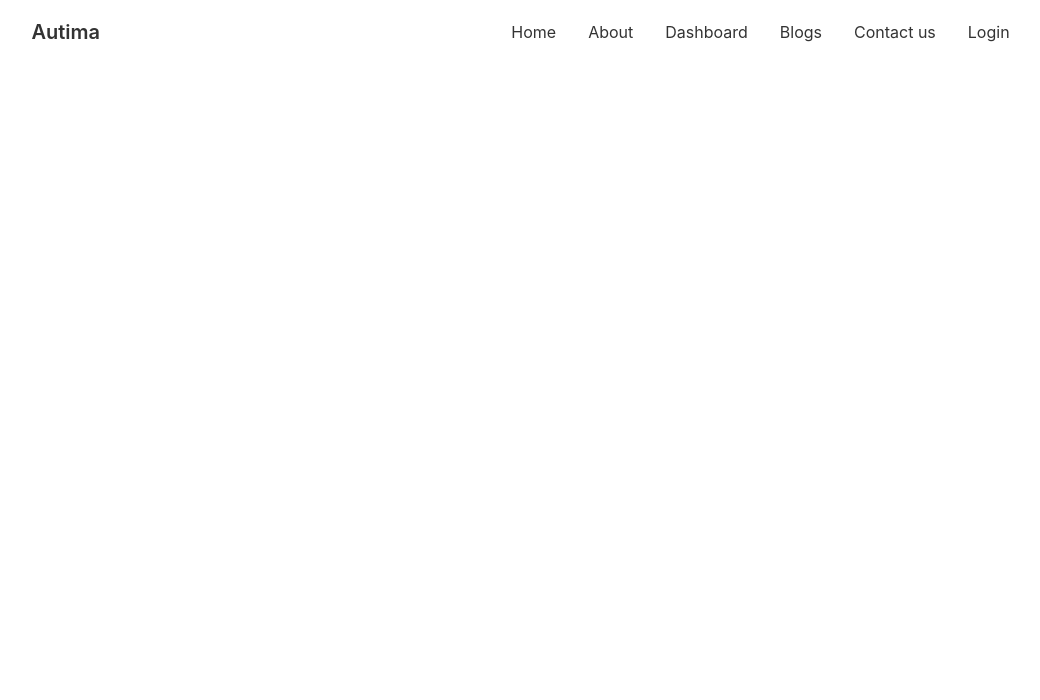
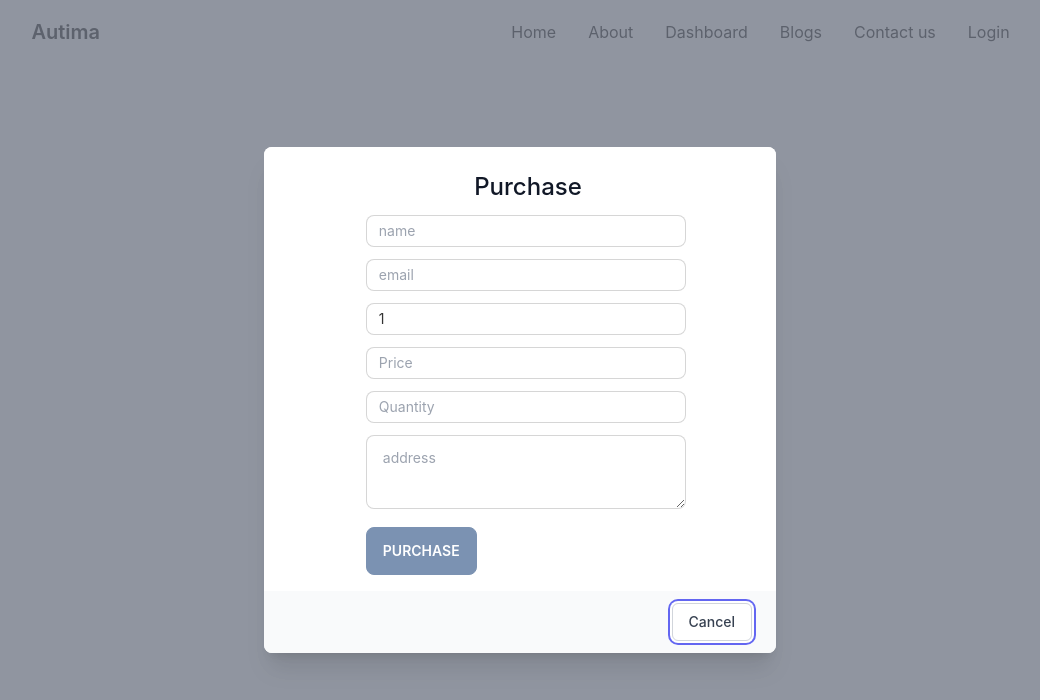
Before and after one commit to Lil-boss/Autima-car, a React (Create React App) app: page /purchase/1 in a window 1280 px wide. Shown: the top 700 px of the page, without its empty margins (120-1160 px from the left). Built offline with nearby package versions, Linux system fonts and the light colour scheme.

Commit message:
purchase ready

```diff
--- a/src/App.js
+++ b/src/App.js
@@ -11,6 +11,7 @@ import Orders from "./components/Orders/Orders";
 import AllReviews from "./components/AllReviews/AllReviews";
 import UpdateModal from "./components/UpdateProductModal/UpdateModal";
 import { Toaster } from "react-hot-toast";
+import PurchaseModal from "./components/PurchaseModal/PurchaseModal";
 
 function App() {
   return (
@@ -28,6 +29,7 @@ function App() {
         </Route>
         <Route path="/blogs" element={<Blogs />} />
         <Route path="/about" element={<About />} />
+        <Route path="/purchase/:id" element={<PurchaseModal />} />
         <Route path="*" element={<ErrorPage />} />
       </Routes>
 
--- a/src/components/ProductCard/ProductCard.jsx
+++ b/src/components/ProductCard/ProductCard.jsx
@@ -1,7 +1,12 @@
 import React from 'react';
+import { useNavigate } from 'react-router-dom';
 const ProductCard = ({ item }) => {
-    console.log(item);
-    const { productName, description, image, price } = item;
+    const navigate = useNavigate()
+    const { _id, productName, description, image, price } = item;
+
+    const handlePurchase = (id) => {
+        navigate(`/purchase/${id}`)
+    }
     return (
         <div className="card max-w-lg bg-base-100 shadow-xl">
             <figure className="px-10 pt-10">
@@ -12,7 +17,7 @@ const ProductCard = ({ item }) => {
                 <p>{description}</p>
                 <p>${price}</p>
                 <div className="card-actions">
-                    <button className="btn btn-secondary text-white">Purchase</button>
+                    <button onClick={() => handlePurchase(_id)} className="btn btn-secondary text-white">Purchase</button>
                 </div>
             </div>
         </div>
--- a/src/components/UpdateProductModal/UpdateModal.jsx
+++ b/src/components/PurchaseModal/PurchaseModal.jsx
@@ -1,65 +1,14 @@
-import React, { Fragment, useEffect, useRef, useState } from 'react';
+import { Dialog, Transition } from '@headlessui/react';
+import React, { Fragment, useRef, useState } from 'react';
 import { useForm } from 'react-hook-form';
 import { Link, useParams } from 'react-router-dom';
-import { Dialog, Transition } from '@headlessui/react'
-import axios from 'axios';
-import toast from 'react-hot-toast';
 
-const UpdateModal = () => {
+const PurchaseModal = () => {
     const { id } = useParams()
     const [open, setOpen] = useState(true)
     const cancelButtonRef = useRef(null);
-    const [product, setProduct] = useState({})
     const { register, handleSubmit } = useForm();
-    const { productName, description, price, qty } = product;
-
-    useEffect(() => {
-        const fetchProduct = async () => {
-            try {
-                await axios.get(`https://autima.herokuapp.com/api/v1/product/${id}`)
-                    .then(res => setProduct(res.data.data))
-            } catch (err) {
-                console.log(err);
-            }
-        }
-        fetchProduct()
-    }, [id])
-    const onSubmit = async (data) => {
-        console.log(data);
-        const image = data.image[0];
-        const formData = new FormData();
-        formData.append("image", image);
-        const url = `https://api.imgbb.com/1/upload?key=${process.env.REACT_APP_imageBB_KEY}`;
-        console.log(url);
-        await axios.post(url, formData)
-            .then(res => {
-                const result = res.data;
-                if (result.success === true) {
-                    const img = result.data.url
-                    const price = Number(data.price)
-                    const quantity = Number(data.qty);
-                    const total = price * quantity;
-                    const product = {
-                        productName: data.productName,
-                        description: data.description,
-                        price: data.price,
-                        qty: data.qty,
-                        image: img,
-                        totalPrice: JSON.stringify(total)
-                    }
-                    const fetchData = async () => {
-                        await axios.put(`https://autima.herokuapp.com/api/v1/product/${id}`, product)
-                            .then(res => {
-                                toast.success("Product Updated Successfully", { id: "success" })
-                            });
-                    }
-                    fetchData();
-                }
-            });
-
-
-    }
-
+    const onSubmit = async (data) => console.log(data);
     return (
         <Transition.Root show={open} as={Fragment}>
             <Dialog as="div" className="fixed z-10 inset-0 overflow-y-auto" initialFocus={cancelButtonRef} onClose={setOpen}>
@@ -94,45 +43,49 @@ const UpdateModal = () => {
                                 <div className="sm:flex sm:items-start">
                                     <div className="mt-3 text-center sm:mt-0 sm:ml-4 sm:text-left">
                                         <Dialog.Title as="h3" className="text-lg leading-6 font-medium text-gray-900">
-                                            {product?.productName}
+                                            <p className='text-center text-2xl'>Purchase</p>
                                         </Dialog.Title>
                                         <div className='grid sm:grid-cols-1 justify-items-center md:grid-cols-2 gap-3 '>
                                             <div className='w-4/5 mx-auto'>
-                                                <form onSubmit={handleSubmit(onSubmit)}>
-                                                    <input type="text" {...register("productName", {
+                                                <form onSubmit={handleSubmit(onSubmit)} className="ml-10">
+                                                    <input type="text" {...register("name", {
+                                                        required: {
+                                                            value: true,
+                                                            message: "name is required"
+                                                        }
+                                                    })} placeholder="name" className="input input-bordered input-sm lg:w-80 max-w-xs my-3" />
+                                                    <input type="text" {...register("email", {
+                                                        required: {
+                                                            value: true,
+                                                            message: "email is required"
+                                                        }
+                                                    })} placeholder="email" className="input input-bordered input-sm  max-w-xs lg:w-80 mb-3" />
+                                                    <input type="text" defaultValue={id} {...register("productName", {
                                                         required: {
                                                             value: true,
                                                             message: "productName is required"
                                                         }
-                                                    })} defaultValue={productName} placeholder="product Name" className="input input-bordered input-sm w-full max-w-xs my-3" />
-                                                    <textarea {...register("description", {
-                                                        required: {
-                                                            value: true,
-                                                            message: "description is required"
-                                                        }
-                                                    })} className="textarea textarea-bordered w-80" defaultValue={description} placeholder="Description"></textarea>
+                                                    })} placeholder="product Name" className="input input-bordered input-sm  max-w-xs lg:w-80 mb-3" />
+
                                                     <input type="number" {...register("price", {
                                                         required: {
                                                             value: true,
                                                             message: "Price is required"
                                                         }
-                                                    })} defaultValue={price} placeholder="Price" className="input input-bordered input-sm w-full max-w-xs mb-3" />
+                                                    })} placeholder="Price" className="input input-bordered input-sm  max-w-xs lg:w-80 mb-3" />
                                                     <input type="number" {...register("qty", {
                                                         required: {
                                                             value: true,
                                                             message: "quantity is required"
                                                         }
-                                                    })} defaultValue={qty} placeholder="Quantity" className="input input-bordered input-sm w-full max-w-xs mb-3" />
-                                                    <div>
-                                                        <p>Select Image</p>
-                                                        <input type="file" {...register("image", {
-                                                            required: {
-                                                                value: true,
-                                                                message: "image is required"
-                                                            }
-                                                        })} />
-                                                    </div>
-                                                    <button className="btn btn-secondary text-white mt-3" type="submit">Update Product</button>
+                                                    })} placeholder="Quantity" className="input input-bordered input-sm max-w-xs lg:w-80 mb-3" />
+                                                    <textarea {...register("address", {
+                                                        required: {
+                                                            value: true,
+                                                            message: "address is required"
+                                                        }
+                                                    })} className="textarea textarea-bordered w-80" placeholder="address"></textarea>
+                                                    <button className="btn btn-secondary text-white mt-3" type="submit">Purchase</button>
                                                 </form>
                                             </div>
                                         </div>
@@ -141,7 +94,7 @@ const UpdateModal = () => {
                             </div>
                             {/* button area */}
                             <div className="bg-gray-50 px-4 py-3 sm:px-6 sm:flex sm:flex-row-reverse">
-                                <Link to="/dashboard">
+                                <Link to="/">
                                     <button
                                         type="button"
                                         className="mt-3 w-full inline-flex justify-center rounded-md border border-gray-300 shadow-sm px-4 py-2 bg-white text-base font-medium text-gray-700 hover:bg-gray-50 focus:outline-none focus:ring-2 focus:ring-offset-2 focus:ring-indigo-500 sm:mt-0 sm:ml-3 sm:w-auto sm:text-sm"
@@ -158,6 +111,7 @@ const UpdateModal = () => {
             </Dialog >
         </Transition.Root >
     );
-};
+}
 
-export default UpdateModal;
+
+export default PurchaseModal;
```
